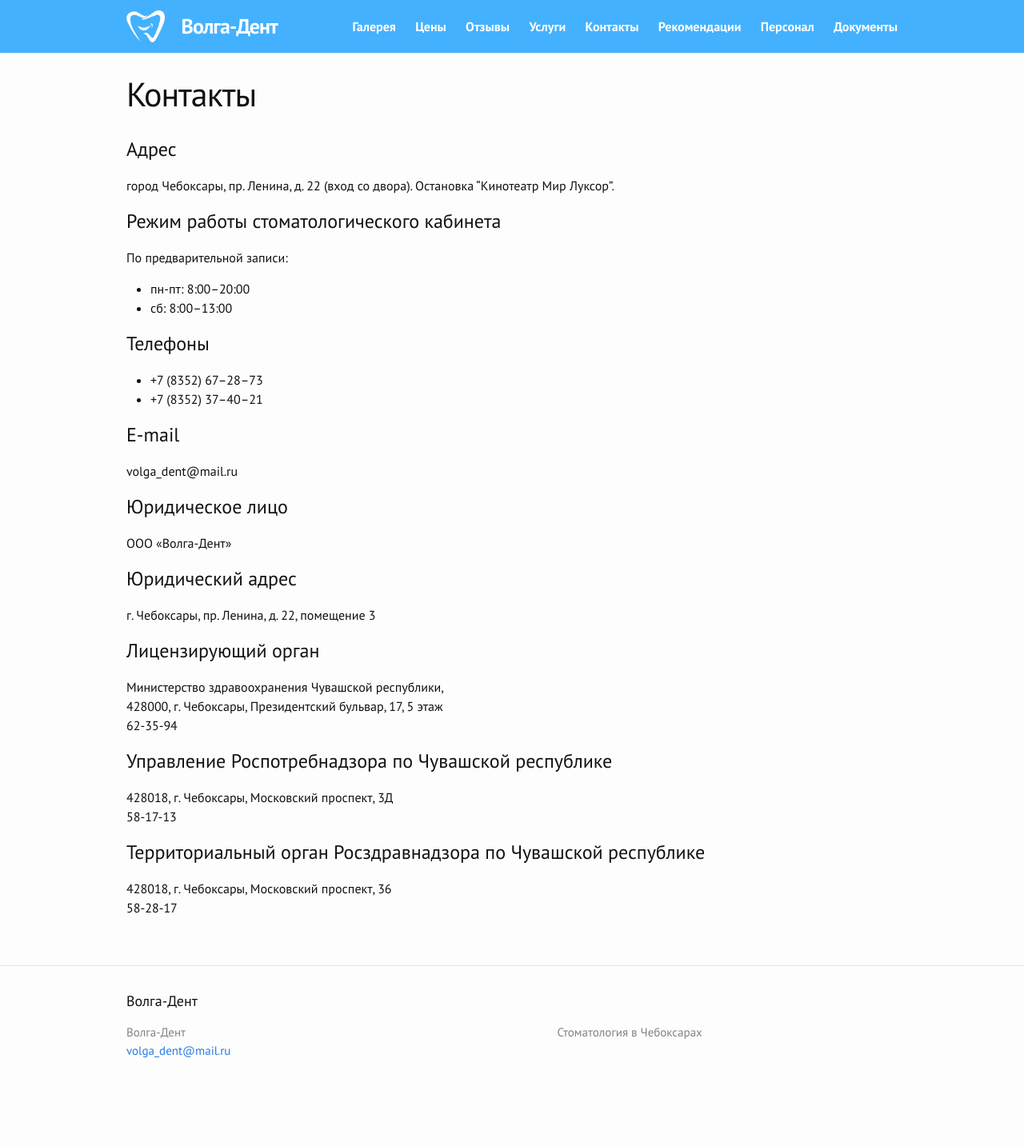
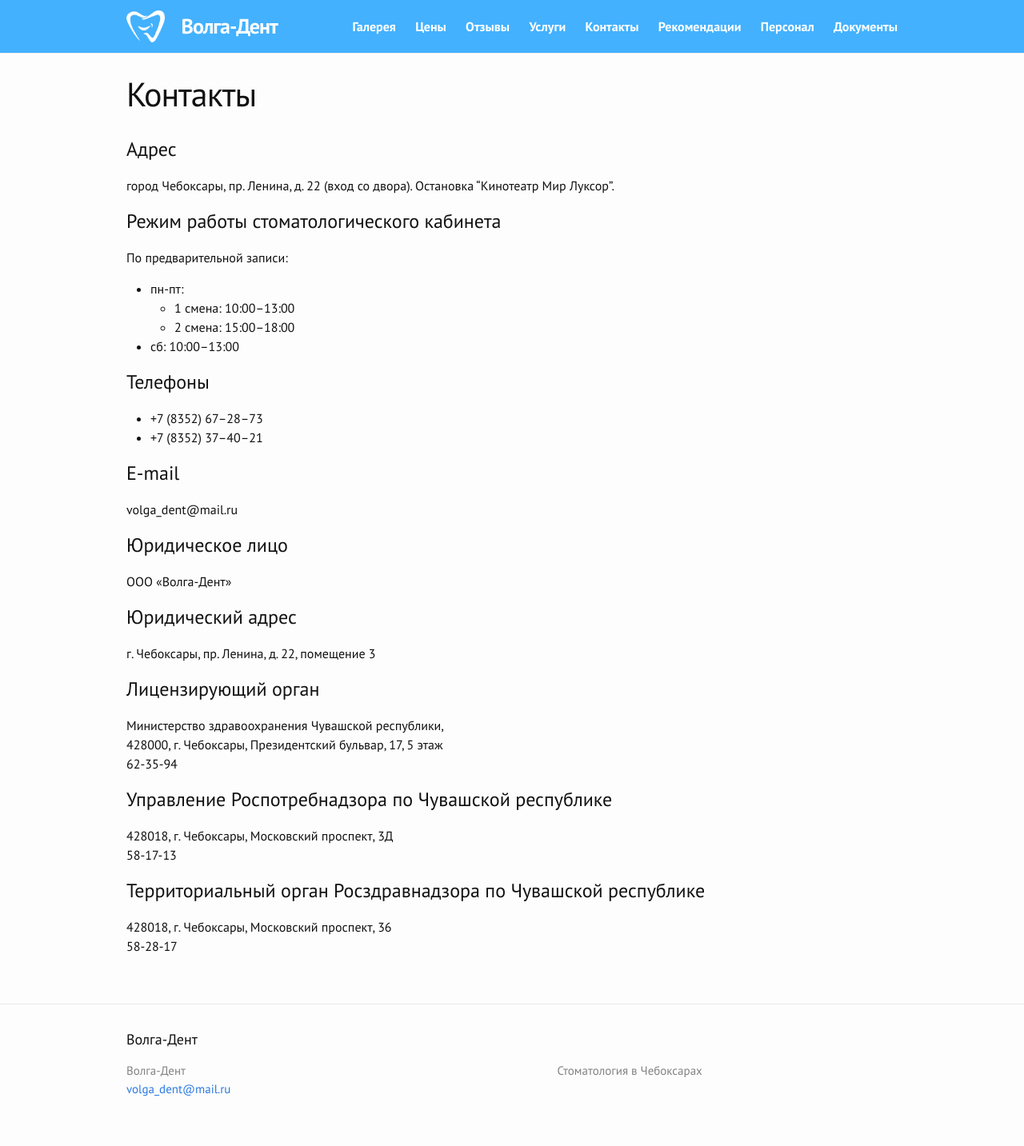
Before and after one commit to albus-dentes/albus-dentes.github.io, a Jekyll site: the page built from contacts/index.md, in a window 1280 px wide. Shown: the whole page at 80% size. Built offline with Jekyll 4.4.1, drawn with Linux system fonts in a browser that asks for light colours; before the commit the page ends 1385 px from its top, so only the background shows below that.

Commit message:
Update contacts

```diff
--- a/contacts/index.md
+++ b/contacts/index.md
@@ -8,8 +8,10 @@
 
 # Режим работы стоматологического кабинета
 По предварительной записи:
-* пн-пт: 8:00–20:00
-* сб: 8:00–13:00
+* пн-пт:
+    * 1 смена: 10:00–13:00
+    * 2 смена: 15:00–18:00
+* сб: 10:00–13:00
 
 # Телефоны
 * +7 (8352) 67–28–73
```
